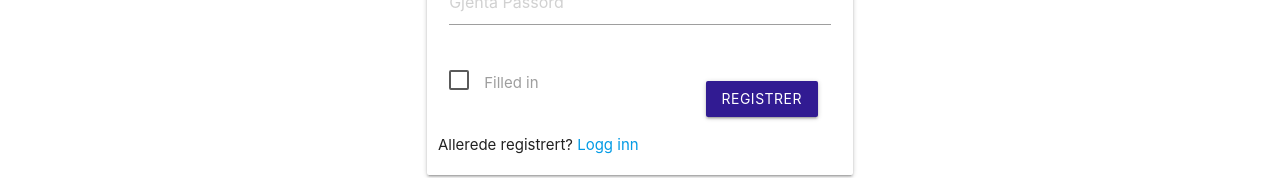
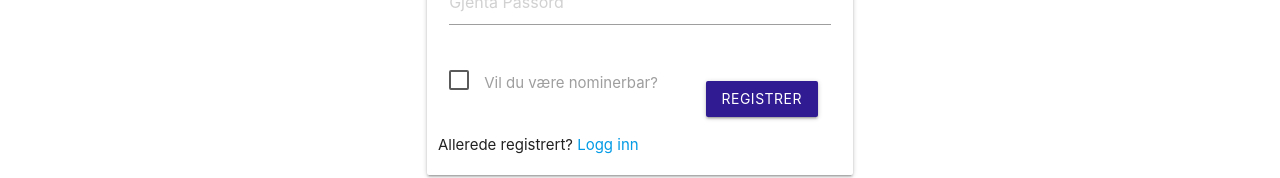
Before and after one commit to Gruppe-6-USN/React-Utviklingsoppgave-, a React (Create React App) app: page /Registrering in a window 1280 px wide. Shown: the part 639-817 px from the top of the page. Built offline with nearby package versions, Linux system fonts and the light colour scheme; no server answers.

Commit message:
Endra fkkdfd

```diff
--- a/src/components/Registrering.js
+++ b/src/components/Registrering.js
@@ -89,7 +89,7 @@ export function Registrering() {
                     <p>
       <label>
         <input type="checkbox" className="filled-in" onChange={handleChange} />
-        <span>Filled in</span>
+        <span>Vil du være nominerbar?</span>
       </label>
     </p>
                 </form>
```
